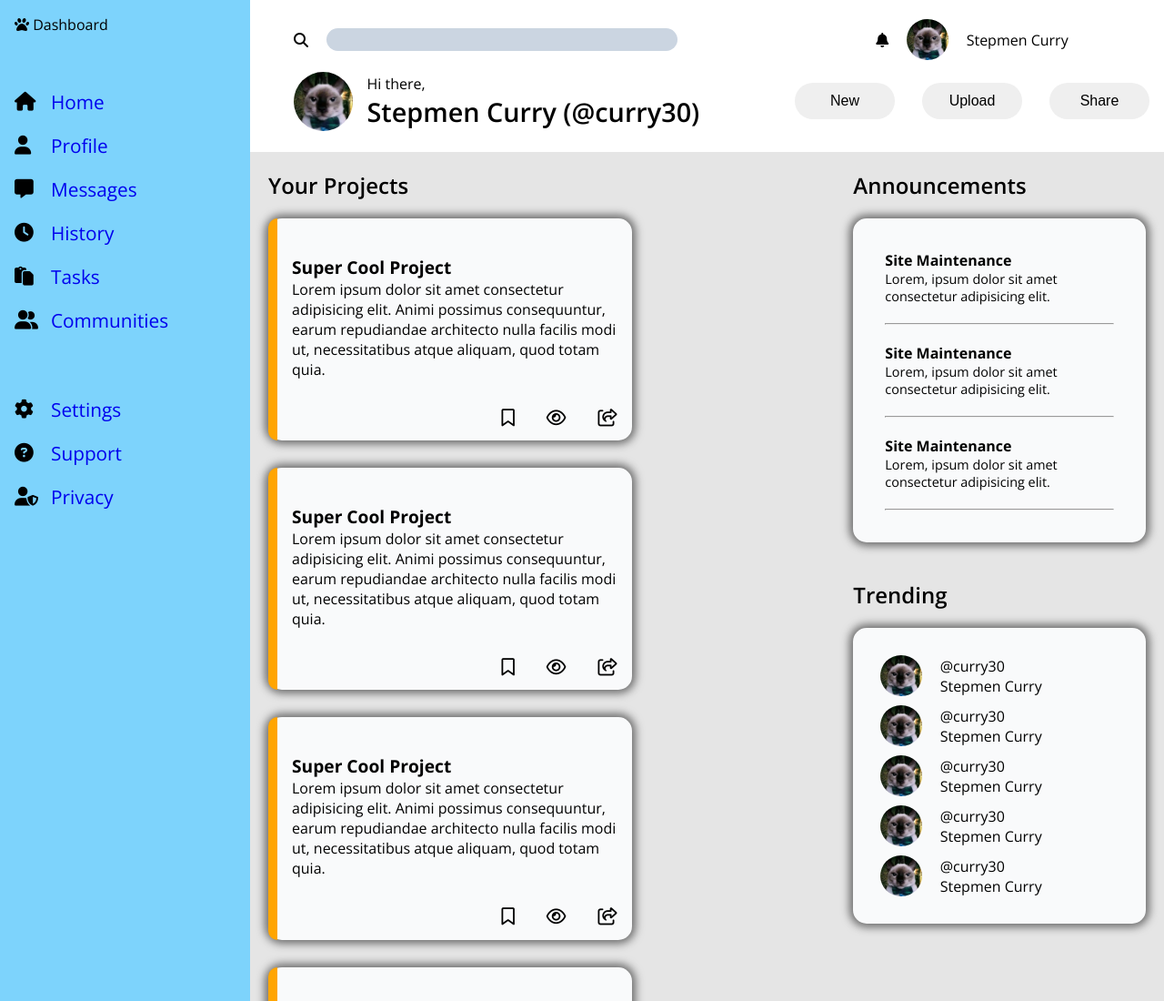
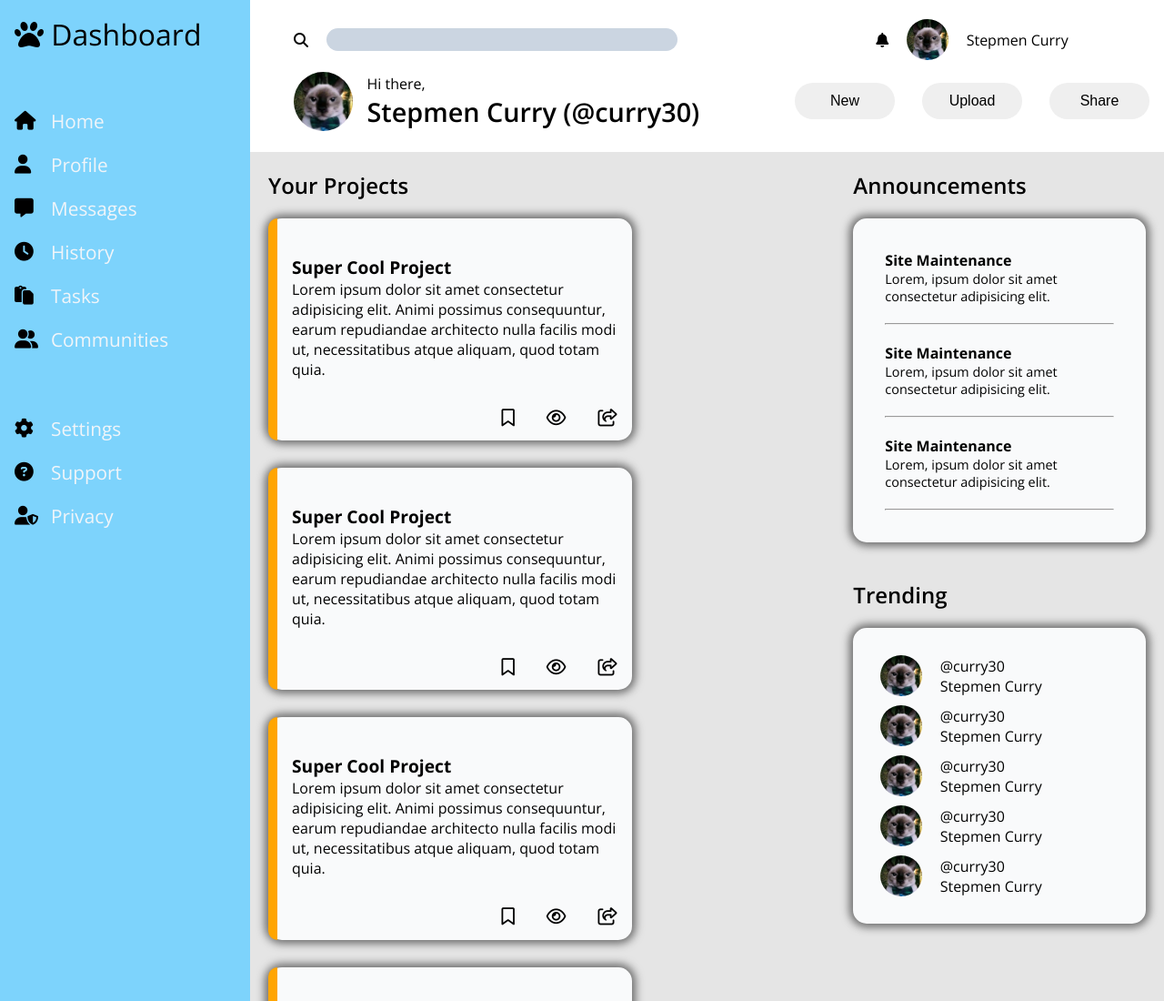
Before and after one commit to bangueco/dashboard, a plain HTML site: page index.html in a window 1280 px wide. Shown: the top 1100 px of the page at 91% size. Drawn offline with nearby package versions, Linux system fonts and the light colour scheme.

Commit message:
Project Done..

```diff
--- a/assets/css/style.css
+++ b/assets/css/style.css
@@ -103,6 +103,10 @@ header > .buttons-container > button {
   background-color: #7dd3fc;
 }
 
+.sidebar > .sidebar-title {
+  font-size: 2rem;
+}
+
 .sidebar > .sidebar-site-navigation > ul, .sidebar > .sidebar-site-settings > ul {
   padding: 0;
   list-style-type: none;
@@ -124,6 +128,7 @@ header > .buttons-container > button {
   text-decoration: none;
   padding: 10px;
   font-size: 1.3rem;
+  color: #f1f5f9;
 }
 
 main {
--- a/index.html
+++ b/index.html
@@ -35,7 +35,7 @@
       </div>
     </header>
     <div class="sidebar">
-      <div><i class="fa-solid fa-paw"></i> Dashboard</div>
+      <div class="sidebar-title"><i class="fa-solid fa-paw"></i> Dashboard</div>
       <div class="sidebar-site-navigation">
         <ul>
           <li><i class="fa-solid fa-house"></i><a href="#"><p>Home</p></a></li>
```
